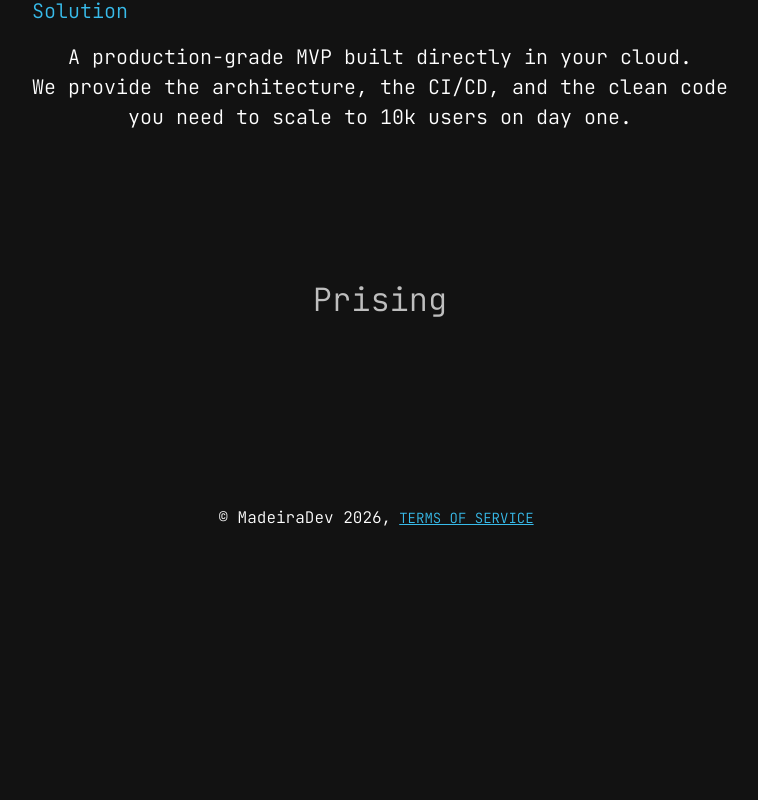
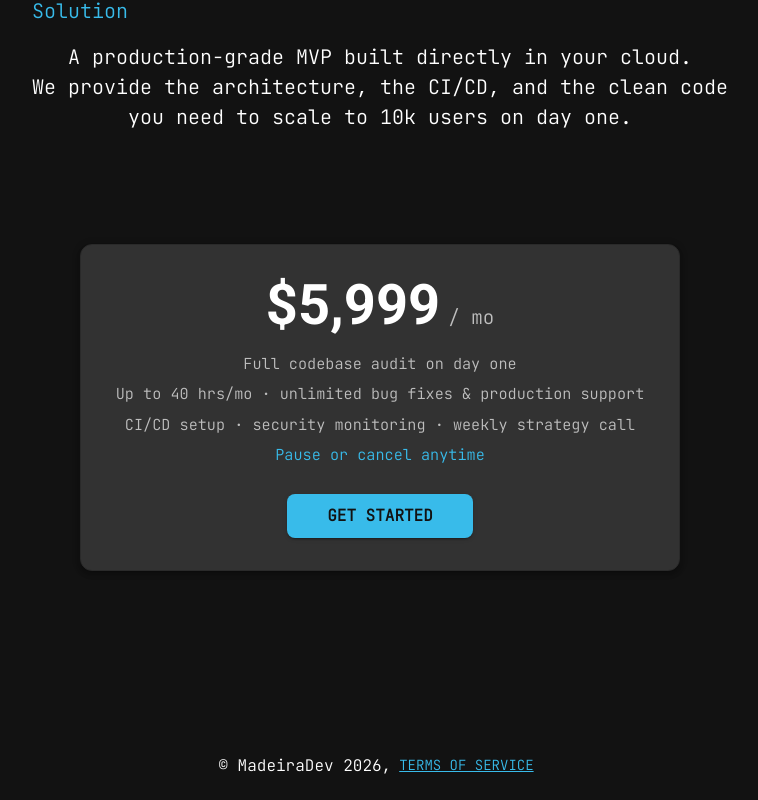
Before and after one commit to sergeibaturin/profile-madeiradev, a React (Vite) app in the folder apps/landing/: page / in a window 1280 px wide. Shown: the part 624-1424 px from the top of the page, without its empty margins (260-1018 px from the left). Before the commit the page ends 1176 px from the top, so only its background shows below. Built offline with nearby package versions, Linux system fonts and the light colour scheme.

Commit message:
Add Price Card

```diff
--- a/apps/landing/index.html
+++ b/apps/landing/index.html
@@ -2,7 +2,7 @@
 <html lang="en">
   <head>
     <meta charset="UTF-8" />
-  <link rel="icon" type="image/svg+xml" href="@repo/core/src/assets/pageLogo.svg" />
+  <link rel="icon" type="image/svg+xml" href="/favicon.svg" />
     <meta name="viewport" content="width=device-width, initial-scale=1.0" />
       <meta name="description" content="MadeiraDev - React Application" />
     <title>madeiraDev</title>
--- a/apps/landing/src/components/header/full-menu.tsx
+++ b/apps/landing/src/components/header/full-menu.tsx
@@ -4,7 +4,7 @@ import { NavLink } from 'react-router-dom'
 
 export const FullMenu = () => {
   return (
-    <Box>
+    <Box sx={{ position: 'sticky', top: 100 }}>
       {appRoutes
         .filter(route => route.showInHeader)
         .map(route => (
--- a/apps/landing/src/pages/home/home.tsx
+++ b/apps/landing/src/pages/home/home.tsx
@@ -1,4 +1,4 @@
-import { Box, Container, Typography } from '@mui/material'
+import { Box, Button, Container, Paper, Typography } from '@mui/material'
 import { HeroLogoIcon } from '@repo/core'
 
 export const Home = () => {
@@ -108,32 +108,110 @@ export const Home = () => {
         </Typography>
       </Box>
 
+      {/* Pricing */}
+      <Box
+        sx={{
+          width: '100%',
+          mt: 8,
+          mb: 8,
+          display: 'flex',
+          flexDirection: 'column',
+          alignItems: 'center',
+        }}
+      >
         {/*<Typography*/}
         {/*  sx={{*/}
         {/*    fontFamily: 'JetBrains Mono',*/}
-      {/*    fontSize: 'clamp(1rem, 1.7vw, 1.25rem)',*/}
-      {/*    color: '#6f6f6f',*/}
-      {/*    mb: 6,*/}
+        {/*    fontSize: 'clamp(1.5rem, 2.5vw, 2rem)',*/}
+        {/*    color: '#bebebe',*/}
+        {/*    mb: 4,*/}
         {/*    textAlign: 'center',*/}
         {/*  }}*/}
         {/*>*/}
-      {/*  Choose the scope that fits your project needs*/}
+        {/*  Pricing*/}
         {/*</Typography>*/}
+        <Paper
+          elevation={4}
+          sx={{
+            width: '100%',
+            maxWidth: '600px',
+            backgroundColor: '#1e1e1e',
+            border: '1px solid #2a2a2a',
+            borderRadius: 3,
+            p: 4,
+            display: 'flex',
+            flexDirection: 'column',
+            alignItems: 'center',
+            gap: 2,
+          }}
+        >
+          <Typography
+            sx={{
+              fontFamily: 'Roboto',
+              fontSize: 'clamp(2.5rem, 5vw, 3.5rem)',
+              fontWeight: 900,
+              color: '#ffffff',
+              lineHeight: 1,
+            }}
+          >
+            $5,999
+            <Typography
+              component="span"
+              sx={{
+                fontFamily: 'JetBrains Mono',
+                fontSize: 'clamp(1rem, 1.5vw, 1.25rem)',
+                color: '#bebebe',
+                fontWeight: 400,
+                ml: 1,
+              }}
+            >
+              / mo
+            </Typography>
+          </Typography>
 
-      {/* Pricing Cards */}
-      <Box sx={{ mb: 12 }}></Box>
-      <Box sx={{ mb: 8 }}>
           <Typography
             sx={{
               fontFamily: 'JetBrains Mono',
-            fontSize: 'clamp(2rem, 1.7vw, 3rem)',
+              fontSize: 'clamp(0.8rem, 1.2vw, 0.95rem)',
               color: '#bebebe',
-            mb: 0,
-            textAlign: 'left',
+              textAlign: 'center',
+              lineHeight: 2,
             }}
           >
-          Prising
+            Full codebase audit on day one
+            <br />
+            Up to 40 hrs/mo · unlimited bug fixes & production support
+            <br />
+            CI/CD setup · security monitoring · weekly strategy call
+            <br />
+            <Typography
+              component="span"
+              sx={{ fontFamily: 'JetBrains Mono', fontSize: 'inherit', color: '#38bbea' }}
+            >
+              Pause or cancel anytime
             </Typography>
+          </Typography>
+
+          <Button
+            component="a"
+            href="https://profile.madeiradev.com"
+            variant="contained"
+            size="large"
+            sx={{
+              mt: 1,
+              backgroundColor: '#38bbea',
+              color: '#121212',
+              fontFamily: 'JetBrains Mono',
+              fontWeight: 700,
+              fontSize: '1rem',
+              borderRadius: 2,
+              px: 5,
+              '&:hover': { backgroundColor: '#2aa8d4' },
+            }}
+          >
+            Get Started
+          </Button>
+        </Paper>
       </Box>
     </Container>
   )
```
Also changed, not shown: apps/landing/public/favicon.svg (added). Lines whose indentation alone changed are shown as unchanged.
